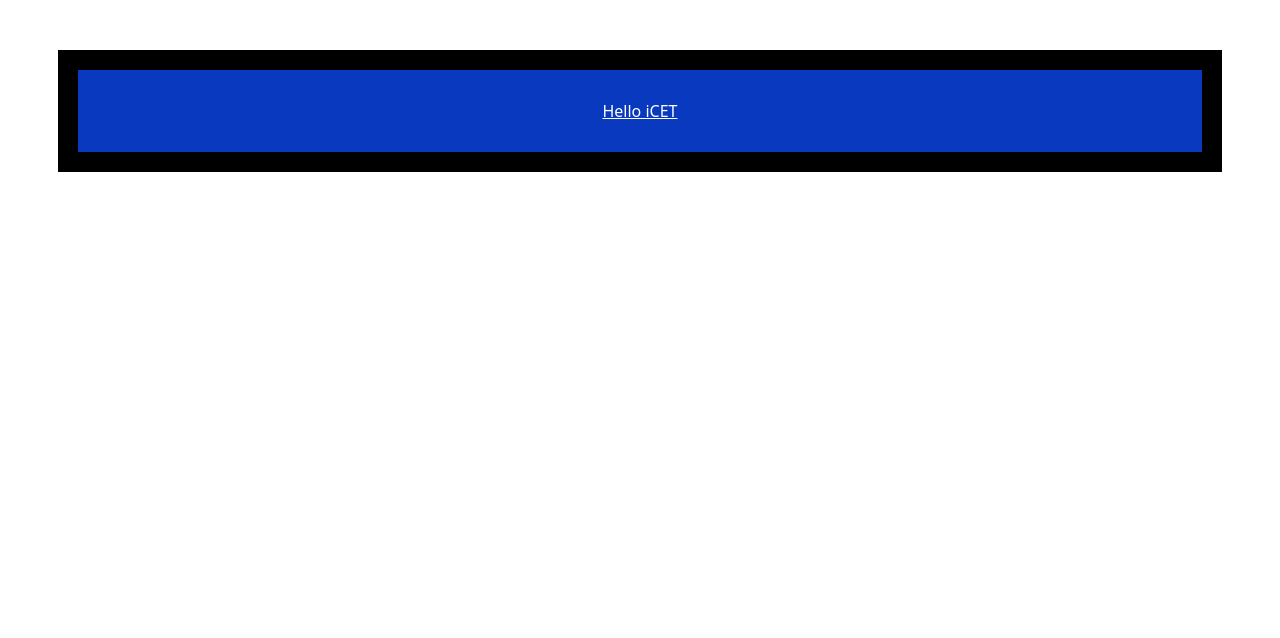
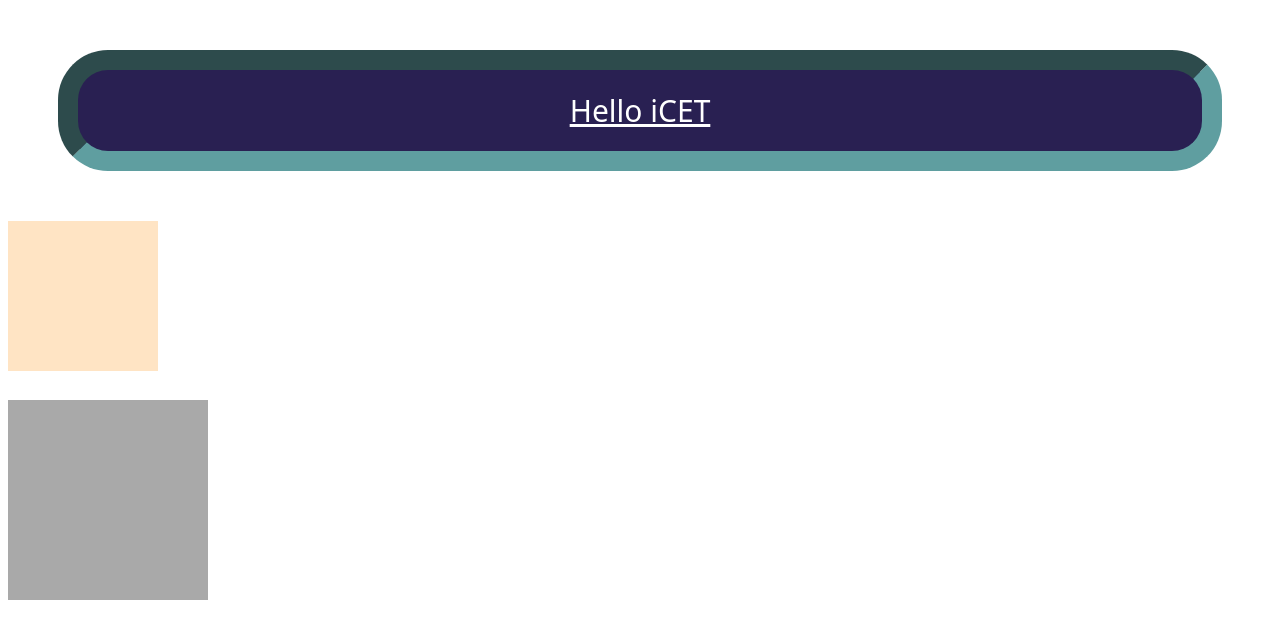
Before and after one commit to DdSera/project_1, a website: page about.html in a window 1280 px wide. Drawn offline with Linux system fonts and the light colour scheme; a web font is replaced by a local one.

Commit message:
position

```diff
--- a/about.html
+++ b/about.html
@@ -7,6 +7,8 @@
     <link rel="stylesheet" href="styles.css" />
   </head>
   <body>
-    <p>Hello iCET</p>
+    <p class="title_p">Hello iCET</p>
+    <div class="box1"></div>
+    <div class="box2"></div>
   </body>
 </html>
--- a/styles.css
+++ b/styles.css
@@ -4,10 +4,11 @@ h1 {
   color: aqua;
 }
 
-p {
+.title_p {
   text-align: center;
   color: white;
-  background-color: #0939be;
+  font-size: 30px;
+  background-color: #292052;
   margin: 50px;
 
   font-family: "Exile", system-ui;
@@ -16,5 +17,23 @@ p {
 
   border: 20px solid black;
 
-  padding: 30px;
+  border-radius: 50px;
+  border-style: inset;
+  border-color: cadetblue;
+
+  padding: 20px;
 }
+
+.box1 {
+  background-color: bisque;
+  width: 150px;
+  height: 150px;
+}
+
+.box2 {
+  background-color: darkgrey;
+  width: 200px;
+  height: 200px;
+  position: absolute;
+  top: 400px;
+}
```
